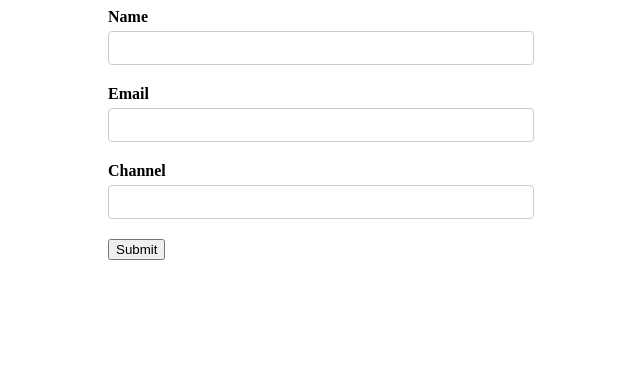
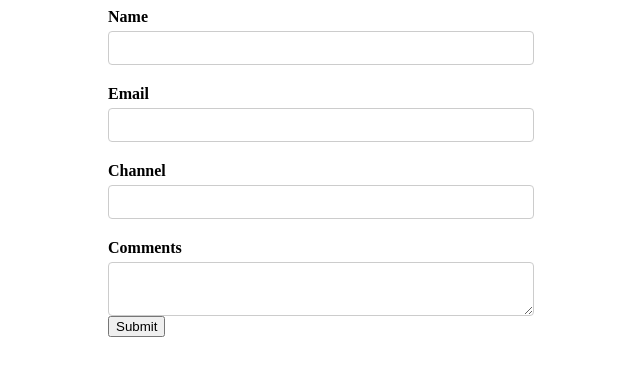
Before and after one commit to pradeep2165/react-formik, a React (Create React App) app: page / in a window 1280 px wide. Shown: the top 376 px of the page, without its empty margins (319-959 px from the left). Built offline with nearby package versions, Linux system fonts and the light colour scheme.

Commit message:
textarea field used for comment field

```diff
--- a/src/App.css
+++ b/src/App.css
@@ -9,7 +9,7 @@ label{
   margin-bottom: 5px;
 }
 
-input[type='text'], input[type='email']{
+input[type='text'], input[type='email'], textarea{
   display: block;
   width: 400px;
   padding: 6px 12px;
--- a/src/components/YoutureForm.js
+++ b/src/components/YoutureForm.js
@@ -6,6 +6,7 @@ const initialValues = {
   name: "",
   email: "",
   channel: "",
+  comments: "",
 };
 const onSubmit = (values) => {
   console.log("from data", values);
@@ -36,6 +37,10 @@ function YoutubeForm() {
           <Field type="text" name="channel" />
           <ErrorMessage name="channel" />
         </div>
+        <div className="'from-control">
+          <label htmlFor="comments">Comments</label>
+          <Field as="textarea" name="comments" />
+        </div>
         <button type="submit">Submit</button>
       </Form>
     </Formik>
```
